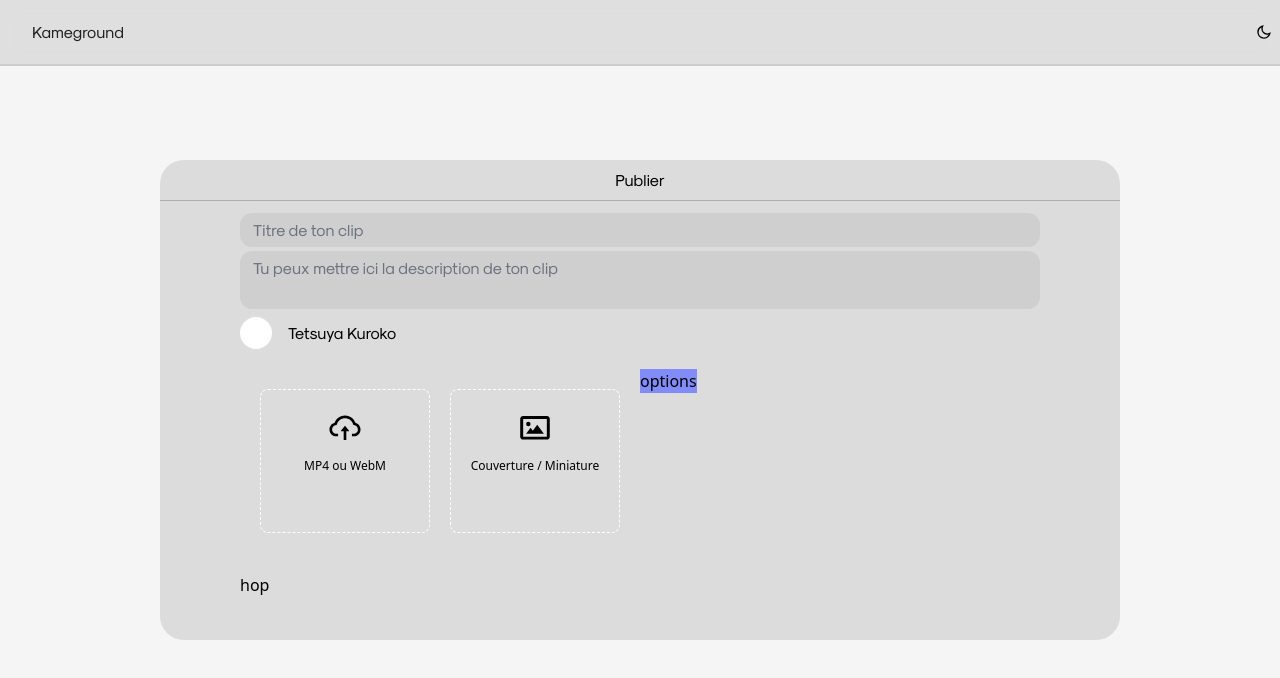
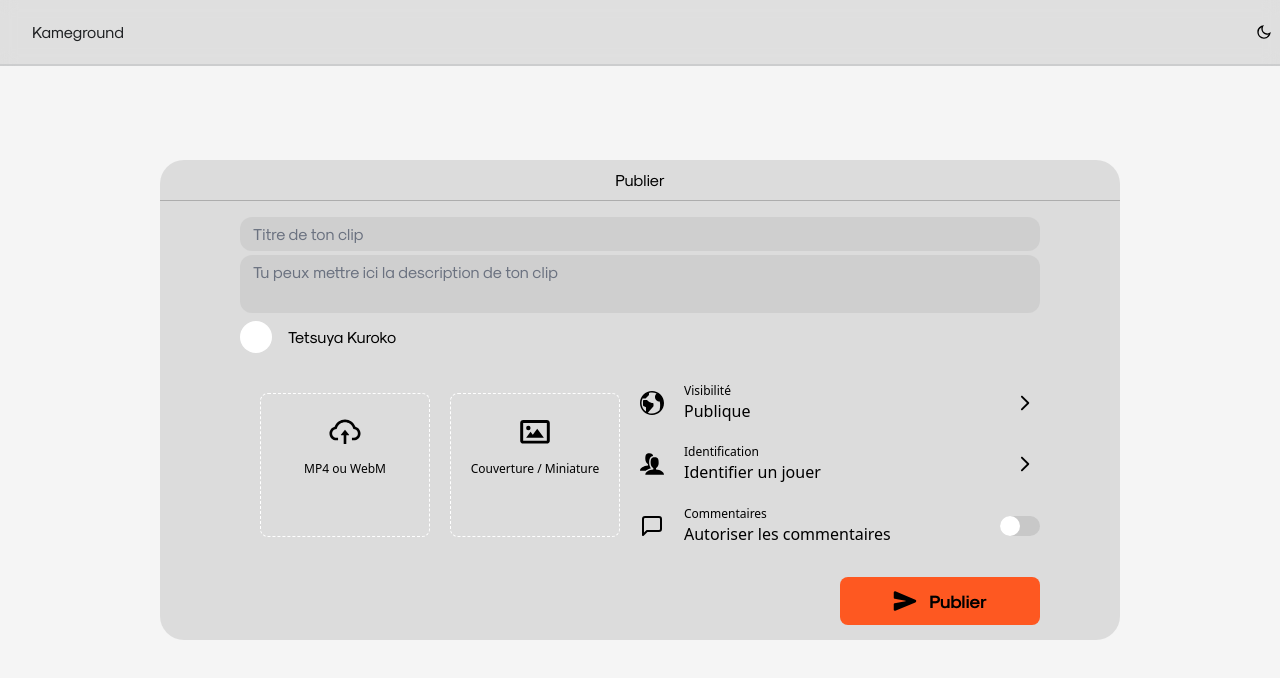
Before and after one commit to Initial-Dev/Project-S13, a Next.js app: page /upload in a window 1280 px wide. Shown: the top 678 px of the page. Built offline with nearby package versions, Linux system fonts and the light colour scheme; what tailwindcss-filters, vidstack would draw is missing.

Commit message:
layout done

```diff
--- /dev/null
+++ b/components/CallToAction/callToAction.tsx
@@ -0,0 +1,17 @@
+import {FunctionComponent} from "react";
+import {IoSend} from "react-icons/io5";
+
+type Props = {
+    className?: string
+}
+
+const callToAction: FunctionComponent<Props> = ({className}) => {
+    return (
+        <div className={`rounded-lg flex flex-row justify-center items-center gap-3 w-1/4 h-12 bg-[#FE5821] ${className}`}>
+            <IoSend className={"h-6 w-6"}/>
+            <span className={"text-lg font-skmodernistbold"}>Publier</span>
+        </div>
+    )
+}
+
+export default callToAction;
--- /dev/null
+++ b/components/CallToAction/index.tsx
@@ -0,0 +1 @@
+export { default } from "./callToAction";
--- a/components/DragDrop/dragDrop.tsx
+++ b/components/DragDrop/dragDrop.tsx
@@ -8,15 +8,17 @@ type Props = {
 }
 const dragDrop: FunctionComponent<Props> = ({className, icon, description}) => {
     return (
-        <div className={`flex flex-col items-center gap-3 h-36 w-1/2 rounded-lg border-dashed border-[1px] border-white ${className}`}>
-            <input hidden/>
-            <div className={"mt-5 h-1/4 w-1/4"}>
-                { icon }
-            </div>
-            <div className={"text-xs"}>
-                { description }
-            </div>
-        </div>
+        <>
+            <input type={"file"} id={"upload"} className={"hidden"}/>
+            <label htmlFor={"upload"} className={`flex flex-col items-center gap-3 h-36 w-1/2 rounded-lg border-dashed border-[1px] border-white ${className}`}>
+                <div className={"mt-5 h-1/4 w-1/4"}>
+                    { icon }
+                </div>
+                <div className={"text-xs text-center"}>
+                    { description }
+                </div>
+            </label>
+        </>
     )
 }
 
--- /dev/null
+++ b/components/OptionsUpload/Slider.tsx
@@ -0,0 +1,18 @@
+import {FunctionComponent, useState} from "react";
+
+type Props = {
+    className?: string
+}
+
+const slider: FunctionComponent<Props> = ({className}) => {
+
+    const [slider, setSlider] = useState<boolean>(false);
+
+    return (
+        <div className={`cursor-pointer w-10 h-5 ${ slider ? "bg-[#0BE09B]" : "bg-[#77777733]"} rounded-full relative ${className}`} onClick={() => setSlider(!slider)}>
+            <div className={`w-5 h-5 bg-white rounded-full absolute ${slider ? 'right-0' : 'left-0'}`} />
+        </div>
+    )
+}
+
+export default slider;
--- /dev/null
+++ b/components/OptionsUpload/optionRow.tsx
@@ -0,0 +1,38 @@
+import {FunctionComponent} from "react";
+import {category} from "./optionsUpload";
+import {RxCaretRight} from "react-icons/rx";
+import Slider from "./Slider";
+
+type Props = {
+    className?: string,
+    category: category
+}
+
+const optionRow: FunctionComponent<Props> = ({className, category}) => {
+    return (
+        <div className={"w-full flex flex-row items-center justify-between"}>
+            <div className={"flex flex-row items-center gap-5"}>
+                <div className={"h-6 w-6"}>
+                    {category.icon}
+                </div>
+                <div className={"flex flex-col"}>
+                    <span className={"text-xs"}>
+                        {category.name}
+                    </span>
+                    <span>
+                        {category.value}
+                    </span>
+                </div>
+            </div>
+            <div className={""}>
+                { category.slider ? (
+                    <Slider />
+                ) : (
+                    <RxCaretRight className={"h-8 w-8"} />
+                )}
+            </div>
+        </div>
+    )
+}
+
+export default optionRow;
--- a/components/OptionsUpload/optionsUpload.tsx
+++ b/components/OptionsUpload/optionsUpload.tsx
@@ -1,12 +1,48 @@
 import {FunctionComponent} from "react";
+import {ImEarth, ImUsers} from "react-icons/im";
+import {FiMessageSquare} from "react-icons/fi";
+import OptionRow from "./optionRow";
 
 type Props = {
     className?: string
 }
+
+export type category = {
+    icon: JSX.Element,
+    name: string,
+    value: string,
+    slider?: boolean
+}
 const optionsUpload: FunctionComponent<Props> = ({className}) => {
+
+    const categories: category[]  = [
+        {
+            icon: <ImEarth className={"w-full h-full"} />,
+            name: "Visibilité",
+            value: "Publique",
+        },
+        {
+            icon: <ImUsers className={"w-full h-full"} />,
+            name: "Identification",
+            value: "Identifier un jouer",
+        },
+        {
+            icon: <FiMessageSquare className={"w-full h-full"} />,
+            name: "Commentaires",
+            value: "Autoriser les commentaires",
+            slider: true
+        }
+    ]
+
     return (
-        <div className={`bg-indigo-400 ${className}`}>
-            options
+        <div className={`h-full w-full flex flex-col justify-around ${className}`}>
+            {
+                categories.map((category, index) => {
+                    return (
+                        <OptionRow category={category} key={index}/>
+                    )
+                })
+            }
         </div>
     )
 }
--- a/pages/upload/uploadDesktop.tsx
+++ b/pages/upload/uploadDesktop.tsx
@@ -6,6 +6,7 @@ import DragDrop from "../../components/DragDrop";
 import OptionsUpload from "../../components/OptionsUpload";
 import {AiOutlineCloudUpload} from "react-icons/ai";
 import {BiImage} from "react-icons/bi";
+import CallToAction from "../../components/CallToAction";
 
 type Props = {
     data: dataToSend
@@ -15,19 +16,19 @@ const uploadDesktop: FunctionComponent<Props> = (data) => {
         <div className={"w-full h-screen absolute top-0 flex flex-col items-center justify-center"}>
             <div className={"flex flex-col items-center h-3/5 w-3/4 bg-[#77777733] rounded-3xl"}>
                 <Title className={""}/>
-                <div className={"h-full w-5/6 flex flex-col mt-3"}>
+                <div className={"h-full w-5/6 flex flex-col justify-center"}>
                     <FormUpload className={""}/>
                     <div className={"mt-5 flex flex-row"}>
                         <div className={"w-1/2 flex flex-row p-5 gap-5 justify-center"}>
                             <DragDrop icon={<AiOutlineCloudUpload className={"w-full h-full"}/>} description={"MP4 ou WebM"} />
                             <DragDrop icon={<BiImage className={"h-full w-full"} />} description={"Couverture / Miniature"}/>
                         </div>
-                        <div>
+                        <div className={"w-1/2"}>
                             <OptionsUpload />
                         </div>
                     </div>
-                    <div className={"mt-5"}>
-                        hop
+                    <div className={"mt-5 flex flex-row justify-end w-full"}>
+                        <CallToAction />
                     </div>
                 </div>
             </div>
```
